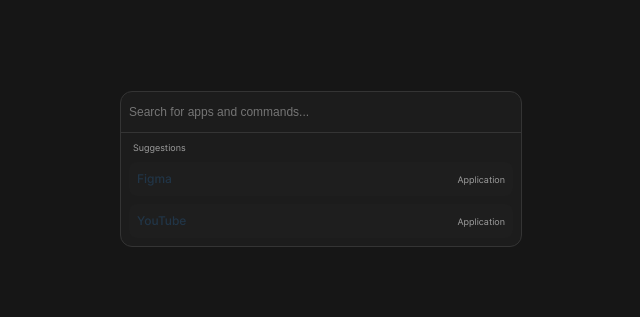
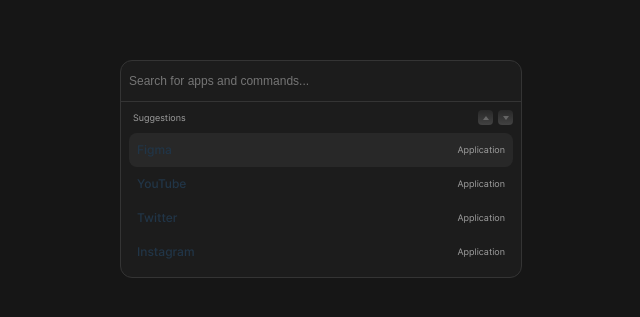
Before and after one commit to iAli7/vue-quick-actions, a Vue app: page / in a window 1280 px wide. Shown: the part 231-548 px from the top of the page, without its empty margins (319-959 px from the left). Built offline with nearby package versions, Linux system fonts and the light colour scheme.

Commit message:
add key support for list

```diff
--- a/src/components/QaBox/QaBox.vue
+++ b/src/components/QaBox/QaBox.vue
@@ -5,9 +5,15 @@
                 class="quick-action-search-input" type="text">
         </div>
         <div class="quick-action-content">
-            <div class="quick-action-content-title">Suggestions</div>
-            <div class="quick-action-list" v-for="(item, index) in QaList" :key="index">
-                <div class="quick-action-list-item" @click="item.onSelect()">
+            <div class="quick-action-content-top">
+                <div class="quick-action-content-title">Suggestions</div>
+                <div class="quick-action-content-keys">
+                    <div class="quick-action-content-keys-item"><svg width="6" height="4" viewBox="0 0 6 4" fill="none" xmlns="http://www.w3.org/2000/svg" q:key="NT_0"><path d="M3 0L6 4H0L3 0Z" fill="white"></path></svg></div>
+                    <div class="quick-action-content-keys-item"><svg width="6" height="4" viewBox="0 0 6 4" fill="none" xmlns="http://www.w3.org/2000/svg" q:key="5y_0"><path d="M3 4L0 0L6 5.24537e-07L3 4Z" fill="white"></path></svg></div>
+                </div>
+            </div>
+            <div class="quick-action-list">
+                <div class="quick-action-list-item" @click="item.onSelect()" :class="{ 'quick-action-list-item-focused': index === focusItem }" v-for="(item, index) in QaList" :key="index">
                     <div class="quick-action-list-item-title">
                         {{ item.name }}
                     </div>
@@ -15,6 +21,7 @@
                         {{ item.role }}
                     </div>
                 </div>
+
             </div>
         </div>
     </div>
@@ -26,6 +33,8 @@
 import { handleQaSearch } from '../../lib/utils/QaSearch';
 
 const searchValue = ref("")
+const focusItem = ref(0)
+
 const QaList = ref<shortcutItem[]>([]);
 const variables: shortcutItem[] = [
     {
@@ -42,6 +51,20 @@
             console.log('test');
         },
     },
+    {
+        name: 'Twitter',
+        role: 'application',
+        onSelect: () => {
+            console.log('test');
+        },
+    },
+    {
+        name: 'Instagram',
+        role: 'application',
+        onSelect: () => {
+            console.log('test');
+        },
+    },
 ];
 
 watch(searchValue, () =>{
@@ -51,6 +74,20 @@
 onMounted(() => {
     useQuickActions().setShortcutItems(variables);
     QaList.value = useQuickActions().shortCutItems.items;
+
+    window.addEventListener("keydown", (event) => {
+        if (event.key === "ArrowDown") {
+            if (focusItem.value < QaList.value.length - 1) {
+                focusItem.value++;
+            }
+        } else if (event.key === "ArrowUp") {
+            if (focusItem.value > 0) {
+                focusItem.value--;
+            }
+        } else if (event.key === "Enter") {
+            QaList.value[focusItem.value].onSelect();
+        }
+    });
 });
 
 </script>
--- a/src/components/QaBoxContent/QaBoxContent.scss
+++ b/src/components/QaBoxContent/QaBoxContent.scss
@@ -8,4 +8,31 @@
         margin-left: .25rem;
         color: #a0a0a0;
     }
+
+    &-top{
+        display: flex;
+        align-items: center;
+        justify-content: space-between;
+    }
+
+    &-keys{
+        display: flex;
+        align-items: center;
+        gap: 5px;
+
+        &-item{
+            align-items: center;
+            background: linear-gradient(180deg,rgba(255,255,255,0) 0%,rgba(255,255,255,.12) 100%),#282828;
+            border-radius: 4px;
+            display: flex;
+            height: 15px;
+            justify-content: center;
+            position: relative;
+            width: 15px;
+
+            svg{
+                opacity: .24;
+            }
+        }
+    }
 }
--- a/src/components/QaBoxList/QaBoxList.scss
+++ b/src/components/QaBoxList/QaBoxList.scss
@@ -9,10 +9,9 @@
         display: flex;
         align-items: center;
         justify-content: space-between;
-        background: rgb(30, 30, 30);
 
-        &:hover {
-            background: #181717;
+        &:hover, &-focused {
+            background: #282828;
         }
 
         &-title {
```
